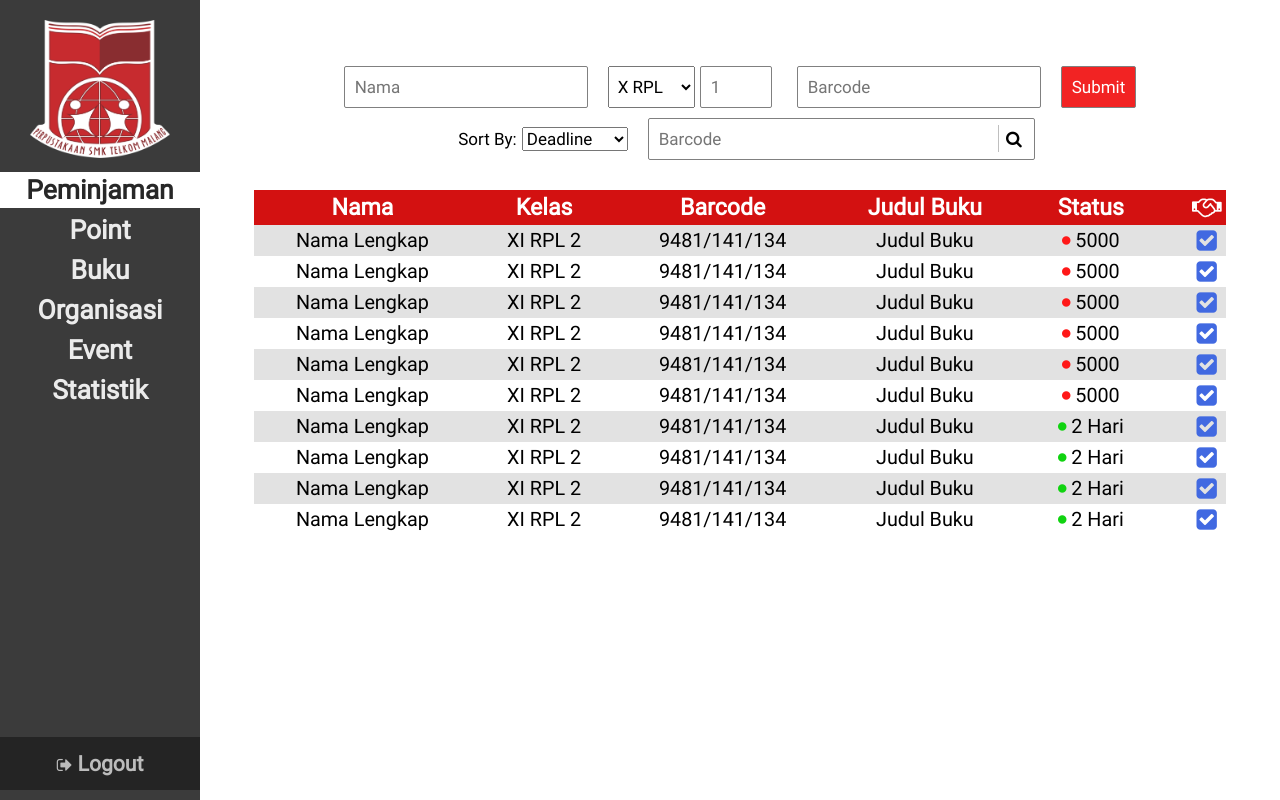
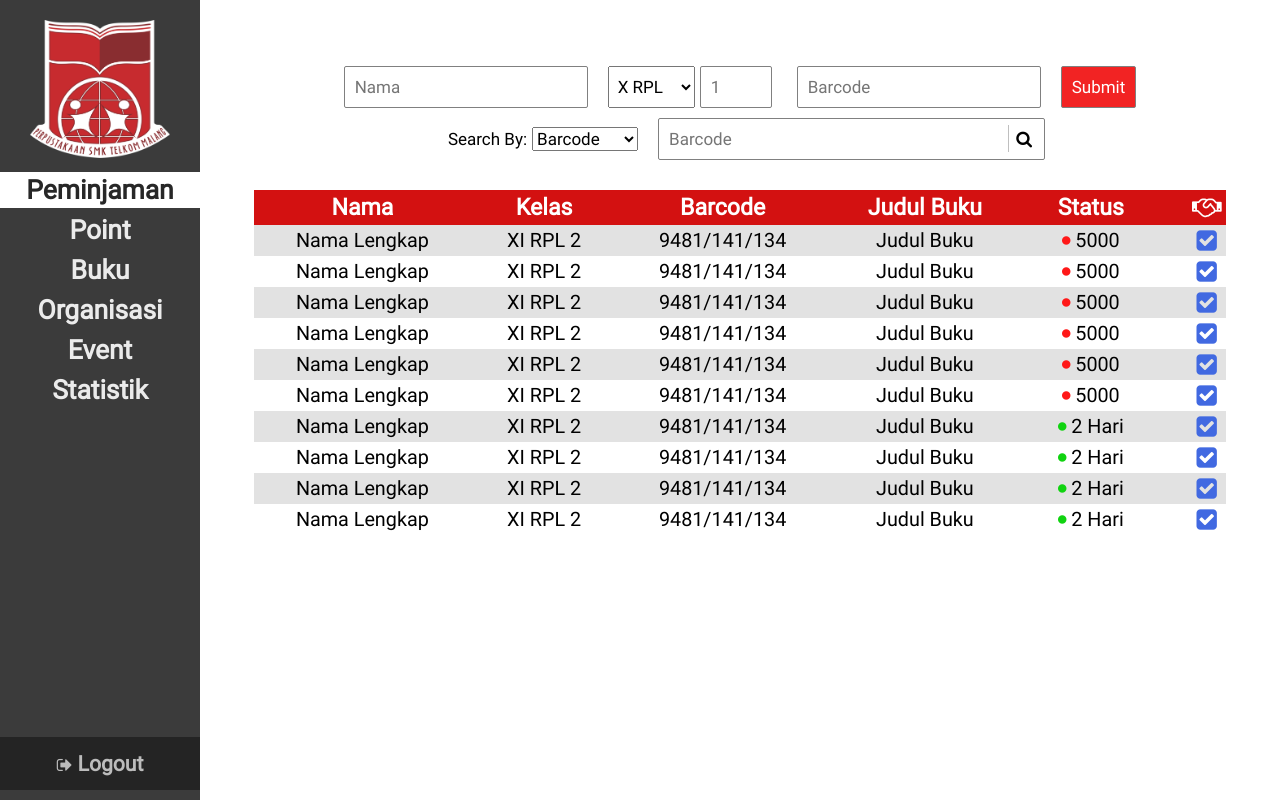
Before and after one commit to WildanZq/ProjectLibrary, a CodeIgniter app: the page made by application/views/admin_view.php in a window 1280 px wide. Run offline with CodeIgniter, Linux system fonts and the light colour scheme.

Commit message:
Changing peminjaman searchbar

```diff
--- a/application/views/admin_view.php
+++ b/application/views/admin_view.php
@@ -43,15 +43,15 @@
                     </form>
                     <div class="search-book">
                         <form action="">
-                            <label>Sort By:</label>
-                            <select>
-                                <option value="deadline">Deadline</option>
-                                <option value="nama">Nama</option>
-                                <option value="kelas">Kelas</option>
-                                <option value="judul">Judul Buku</option>
+                            <label>Search By:</label>
+                            <select onchange="searchOption()" class="selectS">
+                                <option value="Barcode">Barcode</option>
+                                <option value="Nama">Nama</option>
+                                <option value="Kelas">Kelas</option>
+                                <option value="Judul">Judul Buku</option>
                             </select>
                             <div class="s-wrapper">
-                                <input type="text" placeholder="Barcode"><i class="s-icon fa fa-search" aria-hidden="true"></i>
+                                <input class="searchT" type="text" placeholder="Barcode"><i class="s-icon fa fa-search" aria-hidden="true"></i>
                             </div>
                         </form>
                     </div>
@@ -151,5 +151,6 @@
             </div>
         </div>
         <script src="assets/script/jquery.min.js"></script>
+        <script src="assets/script/change_option.js"></script>
     </body>
 </html>
--- /dev/null
+++ b/application/views/assets/script/change_option.js
@@ -0,0 +1,4 @@
+function searchOption() {
+  var selected = $('.selectS').find(":selected").text();
+  $($('.searchT')).attr("placeholder", selected);
+}
```
